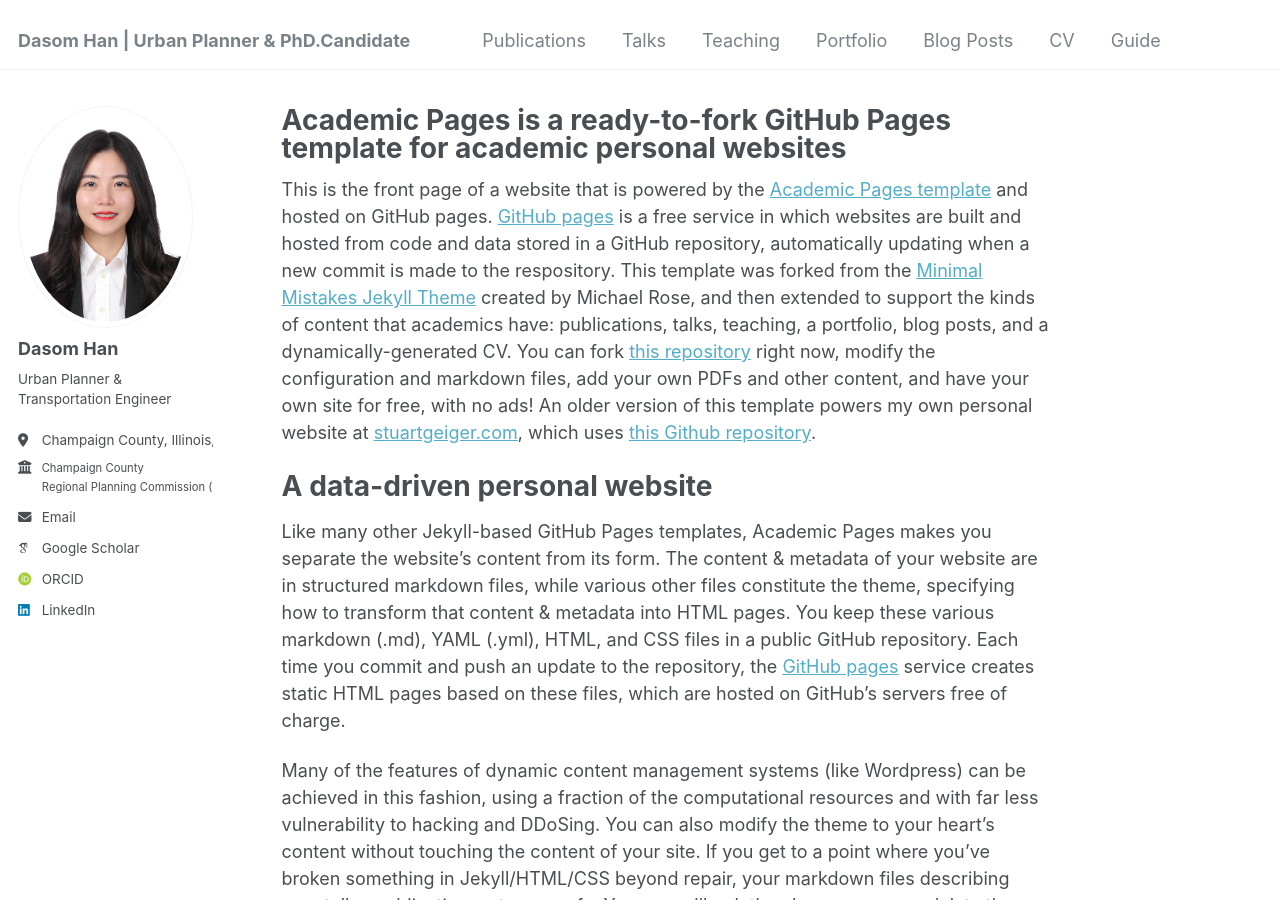
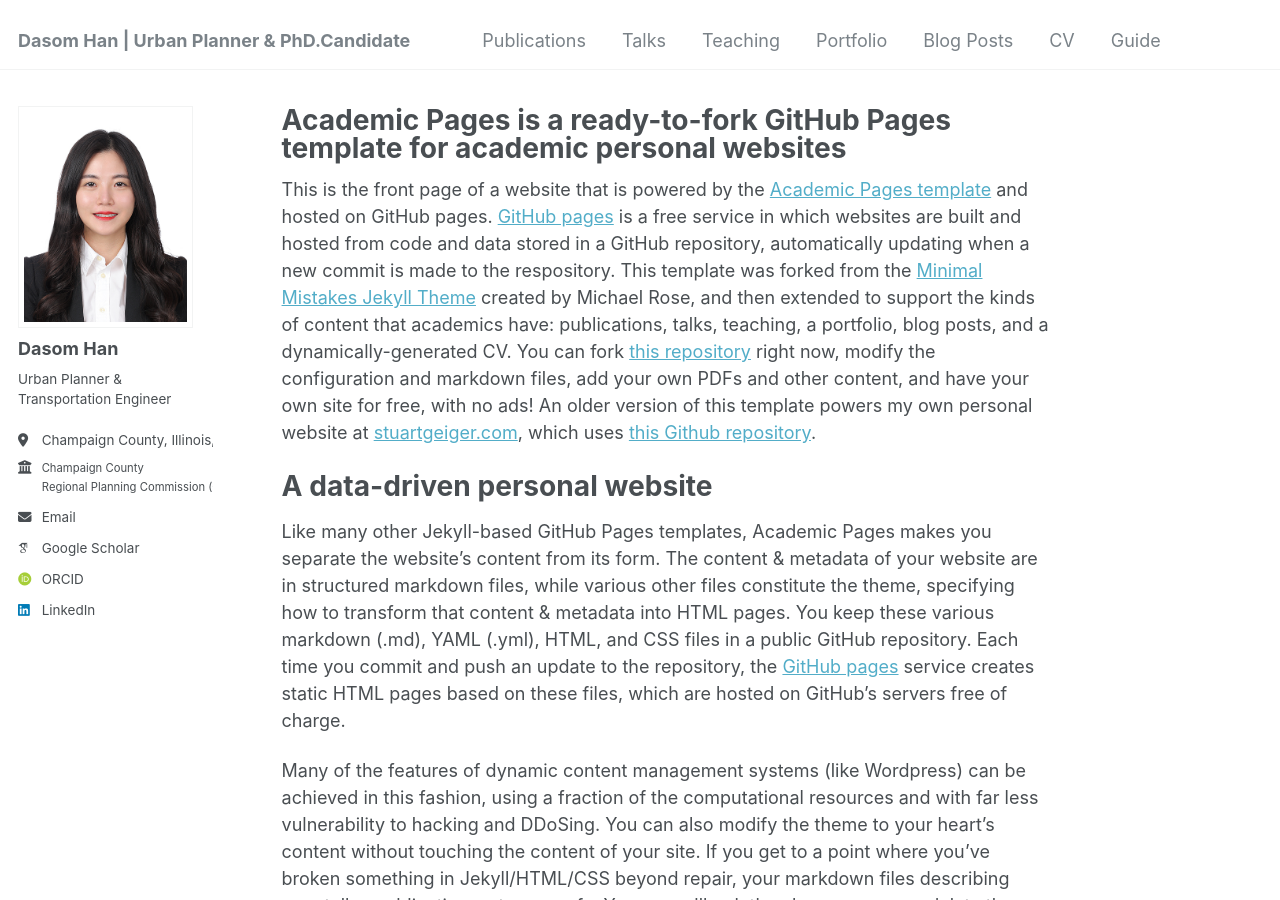
Before and after one commit to dasomh/dasomh.github.io, a Jekyll site: the page built from _pages/about.md, in a window 1280 px wide and 900 px high. Built offline with Jekyll 4.4.1, drawn with Linux system fonts in a browser that asks for light colours; some web fonts are replaced.

Commit message:
Update author-profile.html

```diff
--- a/_includes/author-profile.html
+++ b/_includes/author-profile.html
@@ -10,7 +10,7 @@
     {% if author.avatar contains "://" %}
     	<img src="{{ author.avatar }}" alt="{{ author.name }}">
     {% else %}
-    	<img src="{{ author.avatar | prepend: "/images/" | prepend: base_path }}" class="author__avatar" alt="{{ author.name }}">
+    	<img src="{{ author.avatar | prepend: "/images/" | prepend: base_path }}" class="author__avatar" alt="{{ author.name }}" style="border-radius: 0;">
     {% endif %}
   </div>
 
```
